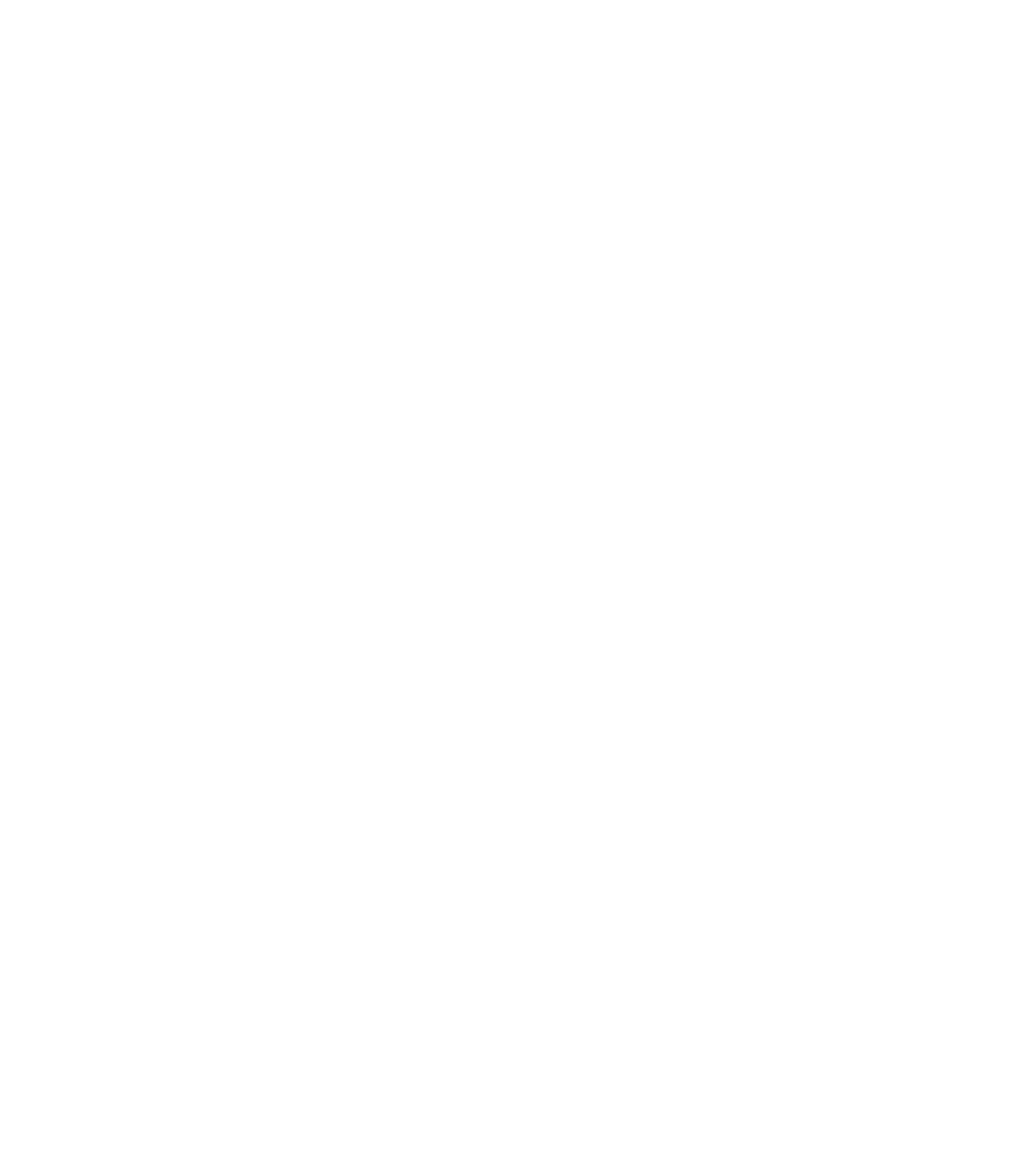
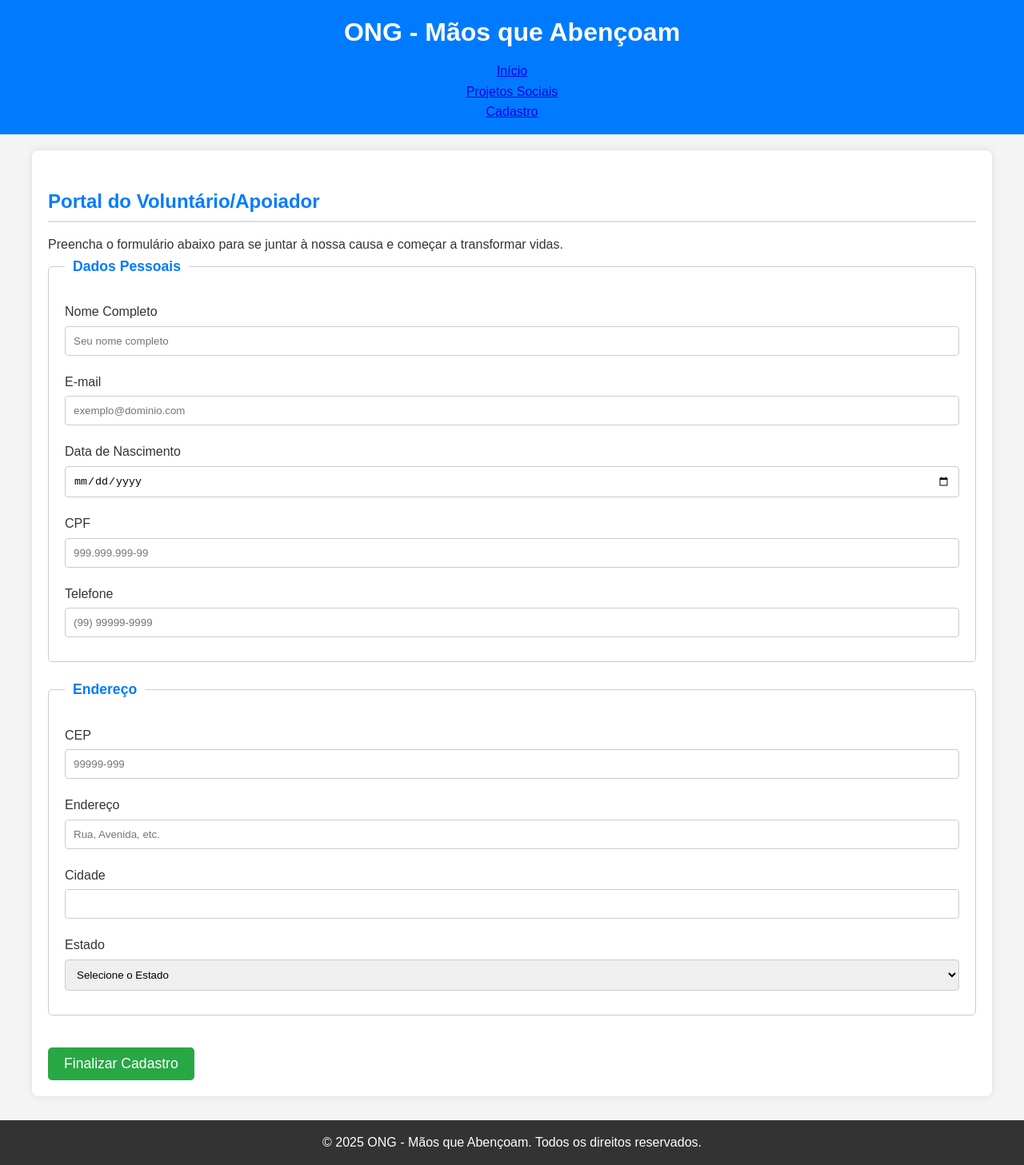
Before and after one commit to Lucribei1996/AulaPrograma-oWeb01, a plain HTML site: page cadastro.html in a window 1280 px wide. Shown: the whole page at 80% size. Before the commit the page ends 800 px from the top, so only its background shows below. Drawn offline with Linux system fonts and the light colour scheme.

Commit message:
Entrega FINAL: Estrutura de pastas, caminhos e nomes corrigidos e prontos para avaliacao.

```diff
--- a/cadastro.html
+++ b/cadastro.html
@@ -0,0 +1,90 @@
+<!DOCTYPE html>
+<html lang="pt-BR">
+<head>
+    <meta charset="UTF-8">
+    <meta name="viewport" content="width=device-width, initial-scale=1.0">
+    <title>Mãos que Abençoam | Cadastro</title>
+    <link rel="stylesheet" href="css/style.css">
+</head>
+<body>
+    <header>
+        <h1>ONG - Mãos que Abençoam</h1>
+        <nav>
+            <ul>
+                <li><a href="index.html">Início</a></li>
+                <li><a href="projetos.html">Projetos Sociais</a></li>
+                <li><a href="cadastro.html">Cadastro</a></li>
+            </ul>
+        </nav>
+    </header>
+
+    <main>
+        <section>
+            <h2>Portal do Voluntário/Apoiador</h2>
+            <p>Preencha o formulário abaixo para se juntar à nossa causa e começar a transformar vidas.</p>
+
+            <form action="#" method="POST">
+                <fieldset>
+                    <legend>Dados Pessoais</legend>
+
+                    <label for="nome">Nome Completo</label>
+                    <input type="text" id="nome" name="nome" required minlength="5" placeholder="Seu nome completo">
+
+                    <label for="email">E-mail</label>
+                    <input type="email" id="email" name="email" required placeholder="exemplo@dominio.com">
+
+                    <label for="data-nasc">Data de Nascimento</label>
+                    <input type="date" id="data-nasc" name="data-nasc" required>
+
+                    <label for="cpf">CPF</label>
+                    <input type="text" id="cpf" name="cpf"
+                           pattern="\d{3}\.\d{3}\.\d{3}-\d{2}"
+                           title="Formato: 999.999.999-99"
+                           required
+                           maxlength="14"
+                           placeholder="999.999.999-99">
+
+                    <label for="telefone">Telefone</label>
+                    <input type="tel" id="telefone" name="telefone"
+                           pattern="\(\d{2}\) \d{5}-\d{4}"
+                           title="Formato: (99) 99999-9999"
+                           required
+                           maxlength="15"
+                           placeholder="(99) 99999-9999">
+                </fieldset>
+
+                <fieldset>
+                    <legend>Endereço</legend>
+
+                    <label for="cep">CEP</label>
+                    <input type="text" id="cep" name="cep"
+                           pattern="\d{5}-\d{3}"
+                           title="Formato: 99999-999"
+                           required
+                           maxlength="9"
+                           placeholder="99999-999">
+
+                    <label for="endereco">Endereço</label>
+                    <input type="text" id="endereco" name="endereco" required placeholder="Rua, Avenida, etc.">
+
+                    <label for="cidade">Cidade</label>
+                    <input type="text" id="cidade" name="cidade" required>
+
+                    <label for="estado">Estado</label>
+                    <select id="estado" name="estado" required>
+                        <option value="">Selecione o Estado</option>
+                        <option value="SP">São Paulo</option>
+                        <option value="RJ">Rio de Janeiro</option>
+                        </select>
+                </fieldset>
+
+                <button type="submit">Finalizar Cadastro</button>
+                </form>
+        </section>
+    </main>
+
+    <footer>
+        <p>&copy; 2025 ONG - Mãos que Abençoam. Todos os direitos reservados.</p>
+    </footer>
+</body>
+</html>
--- /dev/null
+++ b/css/style.css
@@ -0,0 +1,214 @@
+/* RESET BÁSICO - Garante consistência entre navegadores */
+* {
+    margin: 0;
+    padding: 0;
+    box-sizing: border-box; /* Garante que padding e borda não aumentem o tamanho do elemento */
+}
+
+/* Estilo Base do Corpo (BODY) */
+body {
+    font-family: Arial, sans-serif; /* Fonte padrão, legível */
+    line-height: 1.6; /* Espaçamento de linha para facilitar a leitura */
+    background-color: #f4f4f4; /* Cor de fundo suave para o site */
+    color: #333; /* Cor de texto padrão (cinza escuro) */
+}
+
+/* Container principal para centralizar o conteúdo */
+main {
+    max-width: 1200px; /* Largura máxima do conteúdo */
+    margin: 20px auto; /* Centraliza o conteúdo na tela, com margem em cima e embaixo */
+    padding: 20px;
+    background-color: #fff; /* Fundo branco para a área de conteúdo */
+    border-radius: 8px; /* Cantos arredondados */
+    box-shadow: 0 0 10px rgba(0, 0, 0, 0.1); /* Sombra suave */
+}
+
+/* HEADER: Estilização do cabeçalho */
+header {
+    background-color: #007bff; /* Cor principal (Azul, representa Confiança/ONG) */
+    color: white;
+    padding: 15px 0;
+    text-align: center;
+}
+
+header h1 {
+    font-size: 2em;
+    margin-bottom: 10px;
+}
+
+/* FOOTER: Estilização do rodapé */
+footer {
+    background-color: #333; /* Cor escura */
+    color: white;
+    text-align: center;
+    padding: 15px 0;
+    margin-top: 30px;
+}
+
+/* HEADER: Estilização do cabeçalho */
+header {
+    background-color: #007bff; /* Cor principal (Azul, representa Confiança/ONG) */
+    color: white;
+    padding: 15px 0;
+    text-align: center;
+}
+
+header h1 {
+    font-size: 2em;
+    margin-bottom: 10px;
+}
+
+/* FOOTER: Estilização do rodapé */
+footer {
+    background-color: #333; /* Cor escura */
+    color: white;
+    text-align: center;
+    padding: 15px 0;
+    margin-top: 30px;
+}
+
+/* Estilo para Títulos H2 e H3 (Geral) */
+h2 {
+    color: #007bff;
+    border-bottom: 2px solid #ddd;
+    padding-bottom: 5px;
+    margin-top: 25px;
+    margin-bottom: 15px;
+}
+
+h3 {
+    color: #555;
+    margin-top: 20px;
+}
+
+/* Estilo para o Formulário e Agrupamento (cadastro.html) */
+fieldset {
+    border: 1px solid #ccc;
+    padding: 20px;
+    margin-bottom: 20px;
+    border-radius: 5px;
+}
+
+legend {
+    font-weight: bold;
+    color: #007bff;
+    padding: 0 10px;
+    font-size: 1.1em;
+}
+
+label {
+    display: block; /* Faz o label ocupar a linha inteira */
+    margin-top: 10px;
+    font-weight: 500;
+}
+
+input[type="text"],
+input[type="email"],
+input[type="tel"],
+input[type="date"],
+select {
+    width: 100%; /* Faz o input ocupar 100% da largura do container */
+    padding: 10px;
+    margin-top: 5px;
+    margin-bottom: 10px;
+    border: 1px solid #ccc;
+    border-radius: 4px;
+    box-sizing: border-box; /* Importante para manter o tamanho total */
+}
+
+button[type="submit"] {
+    background-color: #28a745; /* Cor de sucesso (Verde) */
+    color: white;
+    padding: 10px 20px;
+    border: none;
+    border-radius: 5px;
+    cursor: pointer;
+    font-size: 1.1em;
+    margin-top: 20px;
+}
+
+button[type="submit"]:hover {
+    background-color: #218838; /* Efeito hover */
+}
+
+/* --- 4.1. LAYOUT DA PÁGINA DE PROJETOS --- */
+
+/* Contêiner Pai: Galeria de Projetos */
+#galeria-projetos {
+    display: flex; /* Ativa o Flexbox no container */
+    flex-wrap: wrap; /* Permite que os itens quebrem para a linha de baixo */
+    gap: 20px; /* Cria um espaçamento consistente entre os itens */
+    justify-content: space-around; /* Distribui o espaço extra entre os itens */
+    margin-top: 30px;
+}
+
+/* Itens Filhos: Cartões de Projeto */
+.projeto-card {
+    /* Define o tamanho base de cada cartão. Ex: 300px, mas pode encolher */
+    flex: 1 1 300px;
+
+    background-color: #f9f9f9;
+    padding: 15px;
+    border-radius: 8px;
+    box-shadow: 0 4px 8px rgba(0, 0, 0, 0.1);
+    text-align: center;
+}
+
+.projeto-card img {
+    width: 100%; /* Garante que a imagem se ajuste ao tamanho do cartão */
+    height: auto;
+    border-radius: 4px;
+    margin-bottom: 10px;
+}
+
+/* Estilo para a seção "Como Ajudar" */
+#doacao-voluntariado {
+    display: flex;
+    justify-content: space-around;
+    gap: 30px;
+    margin-top: 40px;
+    padding-top: 20px;
+    border-top: 1px solid #ddd;
+}
+
+#doacao-voluntariado article {
+    flex: 1;
+    padding: 20px;
+    border: 1px dashed #ccc;
+    border-radius: 5px;
+    text-align: center;
+}
+
+/* --- 4.2. MEDIA QUERIES (RESPONSIVIDADE) --- */
+
+/* Regras aplicadas quando a tela é pequena (ex: Celular) */
+/* O max-width: 768px significa: "Para telas de 768px de largura ou MENOS" */
+@media (max-width: 768px) {
+
+    /* 1. Navegação Vertical em Telas Pequenas */
+    header {
+        padding: 10px 0;
+    }
+
+    nav ul {
+        flex-direction: column; /* Transforma a navegação horizontal em uma lista vertical */
+    }
+
+    nav li {
+        margin: 5px 0; /* Ajusta a margem para vertical */
+    }
+
+    /* 2. Conteúdo de Ajuda em Coluna Única */
+    #doacao-voluntariado {
+        flex-direction: column; /* Transforma as duas colunas em uma coluna */
+        gap: 15px;
+    }
+
+    /* 3. Ajuste do Container Principal */
+    main {
+        margin: 0; /* Remove a margem lateral em telas pequenas */
+        padding: 10px;
+        border-radius: 0;
+        box-shadow: none;
+    }
+}
```
Also changed, not shown: index.html (+34 -19 lines), projetos.html (added, +78 -0 lines), projeto.html (deleted).
